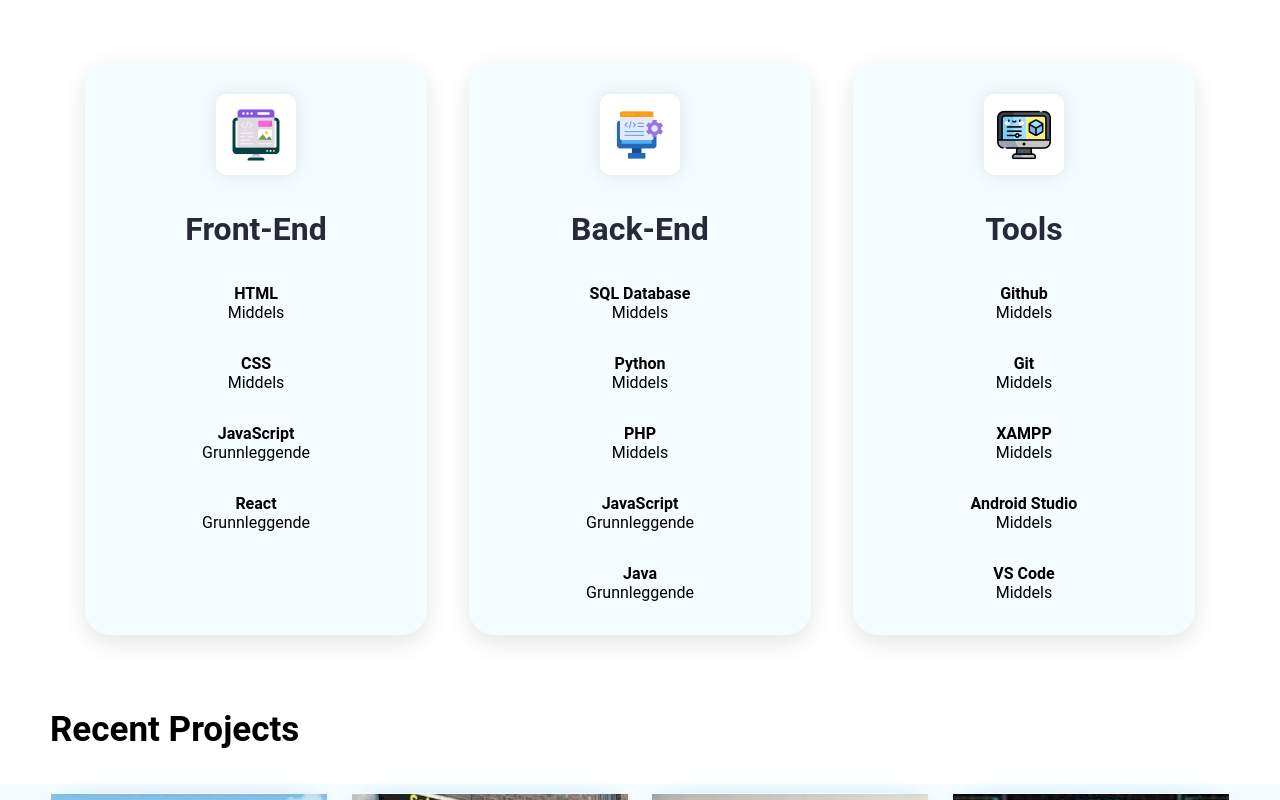
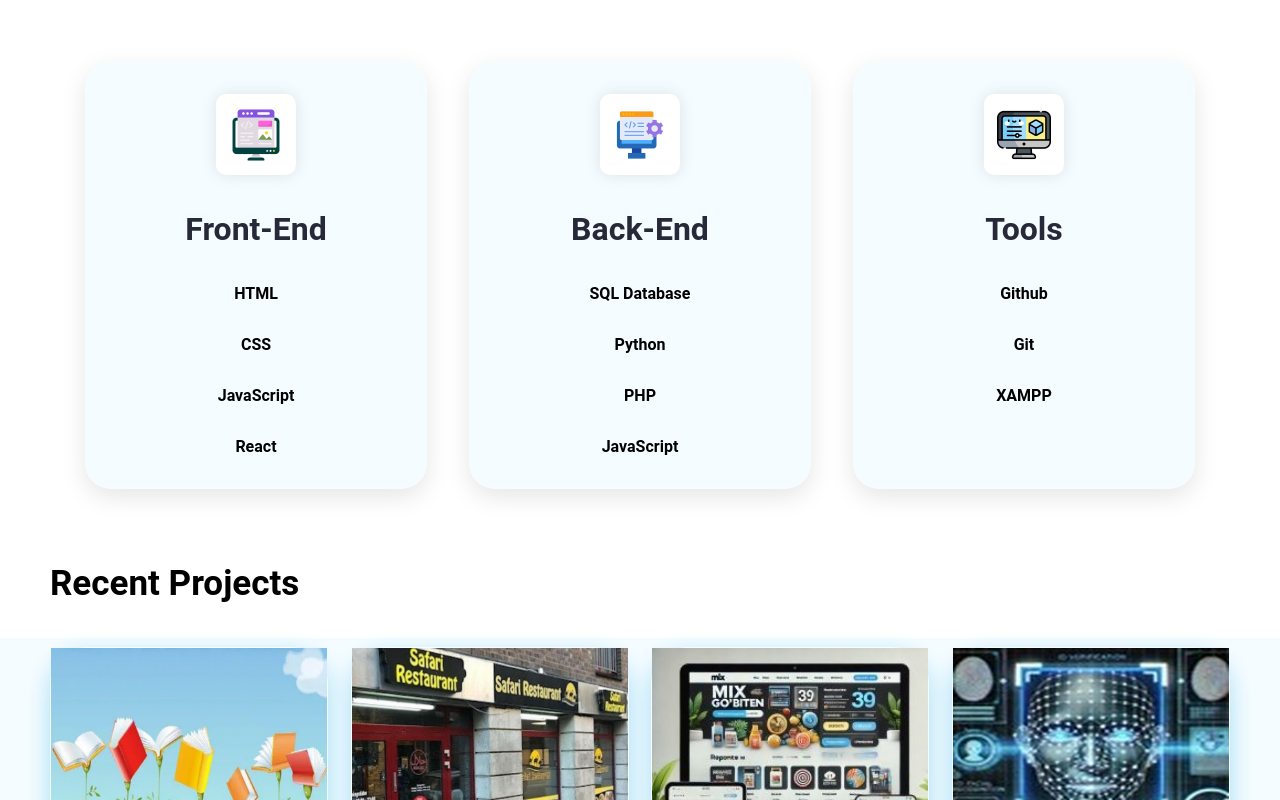
Before and after one commit to Morjane6/Portfolio-Mo-Morjane, a React (Vite) app: page /#/ in a window 1280 px wide. Shown: the part 2000-2800 px from the top of the page. Built offline with nearby package versions, Linux system fonts and the light colour scheme.

Commit message:
Oppdatert 31/08/2025

```diff
--- a/src/Pages/Home/Footer.jsx
+++ b/src/Pages/Home/Footer.jsx
@@ -106,6 +106,8 @@ function Footer() {
         </div>
       </div>
       <hr className="divider" />
+      <p className="copyright">&copy; 2025 Portfolio Mohammed Morjane💖</p>
+
     </footer>
   );
 }
--- a/src/Pages/Home/HeroSection.jsx
+++ b/src/Pages/Home/HeroSection.jsx
@@ -7,9 +7,9 @@ export default function HeroSection() {
         <div className="hero--section--content">
           <p className="section--title">Hei, Jeg er Mohammed Morjane</p>
           <h1 className="hero--section--title">
-            <span className="hero--section-title--color">Front-end</span>
+            <span className="hero--section-title--color">Webutvikler</span>
             <br />
-            Developer
+            Fullstack
           </h1>
           <p className="hero--section-description">
             Målet mitt er å bygge løsninger som både <br /> ser bra ut og
--- a/src/Pages/Home/MySkills.jsx
+++ b/src/Pages/Home/MySkills.jsx
@@ -27,7 +27,7 @@ export default function MySkills() {
 
                   <div>
                     <h4>{desc.title}</h4>
-                    <p>{desc.level}</p>
+
                   </div>
                 </article>
               ))}
--- a/src/data/index.json
+++ b/src/data/index.json
@@ -5,10 +5,10 @@
       "src": "./img/frontend-icon.png",
       "title": "Front-End",
       "description": [
-        { "title": "HTML", "level": "Middels" },
-        { "title": "CSS", "level": "Middels" },
-        { "title": "JavaScript", "level": "Grunnleggende" },
-        { "title": "React", "level": "Grunnleggende" }
+        { "title": "HTML" },
+        { "title": "CSS" },
+        { "title": "JavaScript" },
+        { "title": "React" }
       ]
     },
     {
@@ -16,11 +16,10 @@
       "src": "./img/backend.png",
       "title": "Back-End",
       "description": [
-        { "title": "SQL Database", "level": "Middels" },
-        { "title": "Python", "level": "Middels" },
-        { "title": "PHP", "level": "Middels" },
-        { "title": "JavaScript", "level": "Grunnleggende" },
-        { "title": "Java", "level": "Grunnleggende" }
+        { "title": "SQL Database" },
+        { "title": "Python" },
+        { "title": "PHP" },
+        { "title": "JavaScript" }
       ]
     },
     {
@@ -28,11 +27,9 @@
       "src": "./img/tools3.png",
       "title": "Tools",
       "description": [
-        { "title": "Github", "level": "Middels" },
-        { "title": "Git", "level": "Middels" },
-        { "title": "XAMPP", "level": "Middels" },
-        { "title": "Android Studio", "level": "Middels" },
-        { "title": "VS Code", "level": "Middels" }
+        { "title": "Github" },
+        { "title": "Git" },
+        { "title": "XAMPP" }
       ]
     }
   ],
```
